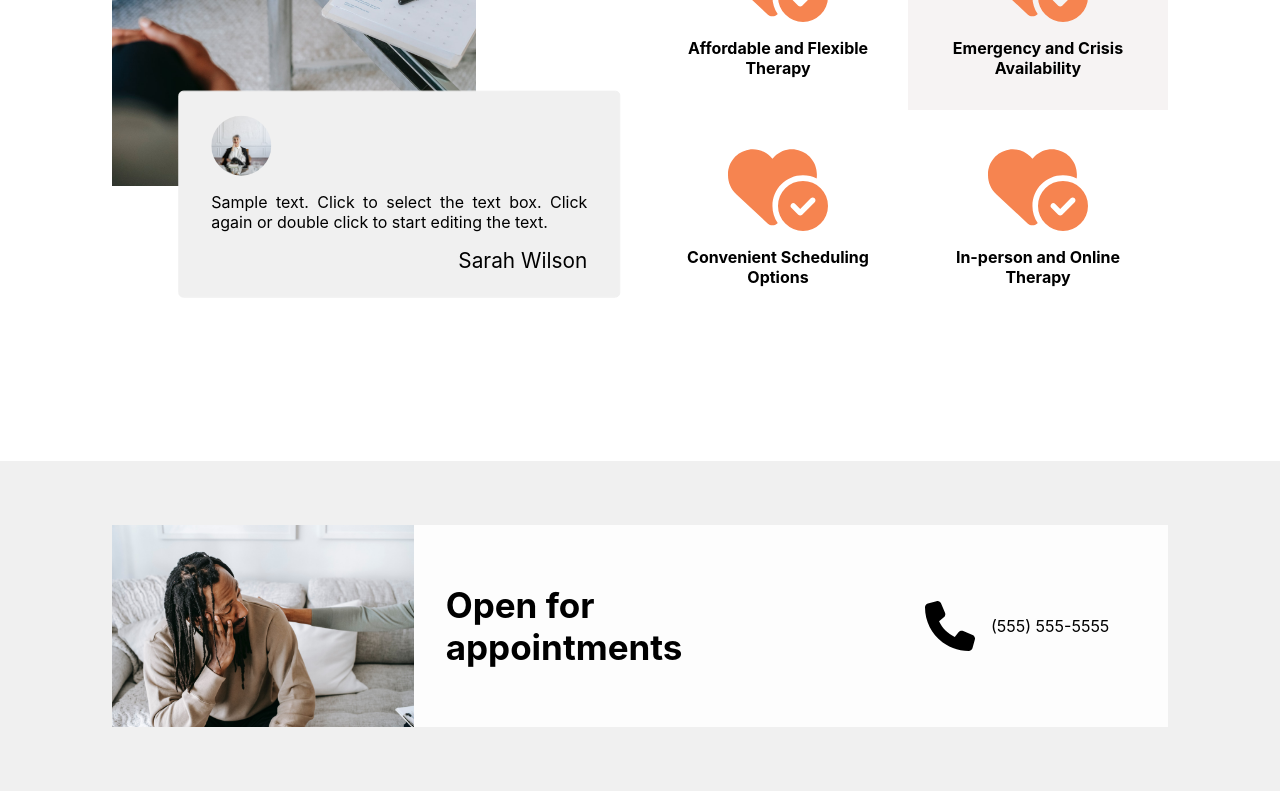
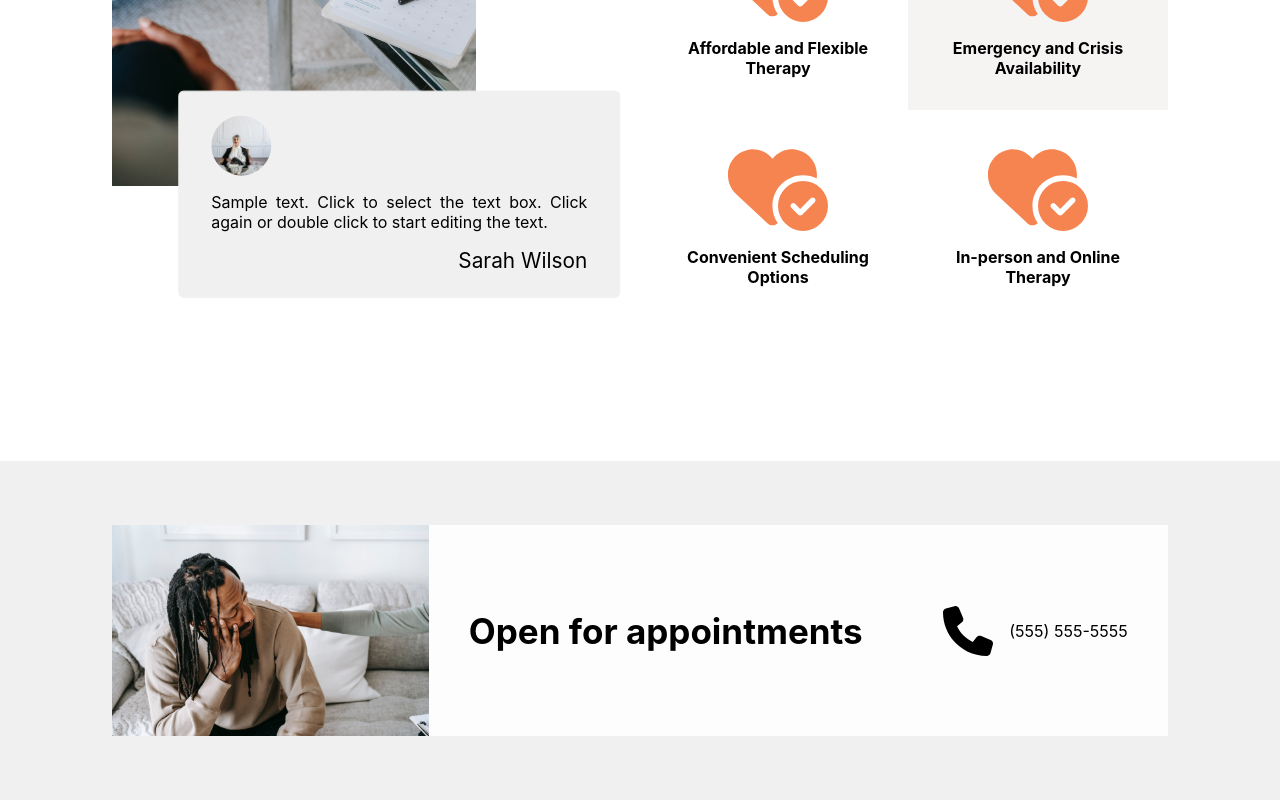
Before and after one commit to daramosn/therapist-webpage, a React (Create React App) app: page / in a window 1280 px wide. Shown: the part 1900-2700 px from the top of the page. Built offline with nearby package versions, Linux system fonts and the light colour scheme.

Commit message:
style: Appointments style changed

```diff
--- a/src/components/Appointments/Appointments.module.scss
+++ b/src/components/Appointments/Appointments.module.scss
@@ -3,10 +3,11 @@
 
 .appointments {
 	padding: 4rem 7rem;
-	display: grid;
-	grid-template-columns: 1fr 1.5fr 1fr;
-	align-items: center;
 	background-color: $antiflash-white;
+	display: flex;
+	justify-content: center;
+	align-content: center;
+	flex-wrap: wrap;
 
 	@include media(md) {
 		padding: 4rem 3rem;
@@ -14,27 +15,26 @@
 	}
 
 	&__image {
-		width: 100%;
-		height: 100%;
-		object-fit: cover;
+		flex-grow: 1;
+		width: 300px;
 	}
 
 	&__title {
+		flex-grow: 1;
 		background-color: $white;
 		margin: 0;
-		padding: 2rem;
-		height: 100%;
 		font-size: 35px;
 		font-weight: 700;
 		display: flex;
 		justify-content: center;
 		align-items: center;
+		padding: 2rem;
 	}
 
 	&__phone {
+		flex-grow: 1;
+		padding: 2rem;
 		background-color: $white;
-		height: 100%;
-		padding: 2rem;
 		display: flex;
 		justify-content: center;
 		align-items: center;
--- a/src/components/Appointments/Appointments.tsx
+++ b/src/components/Appointments/Appointments.tsx
@@ -16,7 +16,7 @@ const Appointments = () => {
 			</p>
 			<div className={classes['appointments__phone']}>
 				<IconPhone className={classes['appointments__icon']} />
-				<span> (555) 555-5555 </span>
+				<span> (555) 555-5555</span>
 			</div>
 		</section>
 	);
--- a/src/styles/_animations.scss
+++ b/src/styles/_animations.scss
@@ -15,3 +15,17 @@
 		transform: rotateY(0);
 	}
 }
+
+$scale-in-tr: scale-in-tr 0.5s cubic-bezier(0.25, 0.46, 0.45, 0.94) both;
+@keyframes scale-in-tr {
+	0% {
+		transform: scale(0);
+		transform-origin: 100% 0%;
+		opacity: 1;
+	}
+	100% {
+		transform: scale(1);
+		transform-origin: 100% 0%;
+		opacity: 1;
+	}
+}
```
